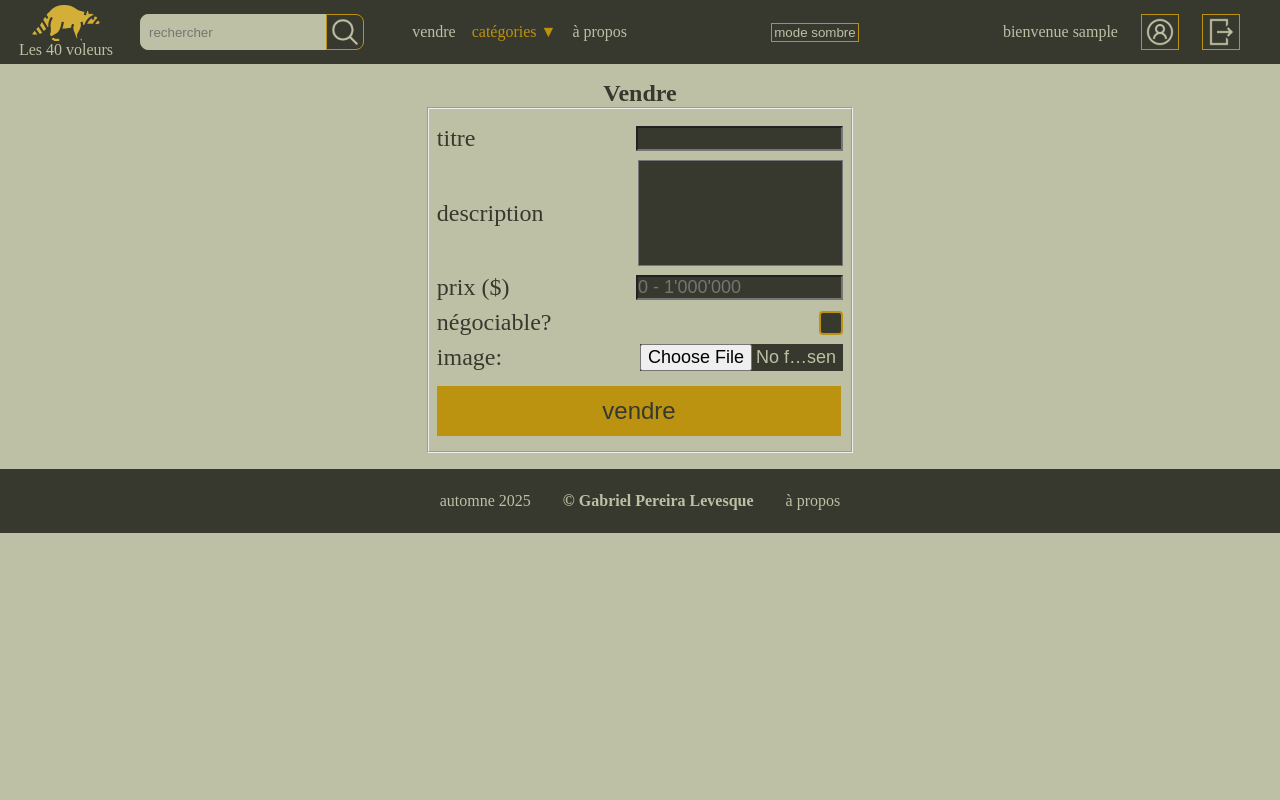
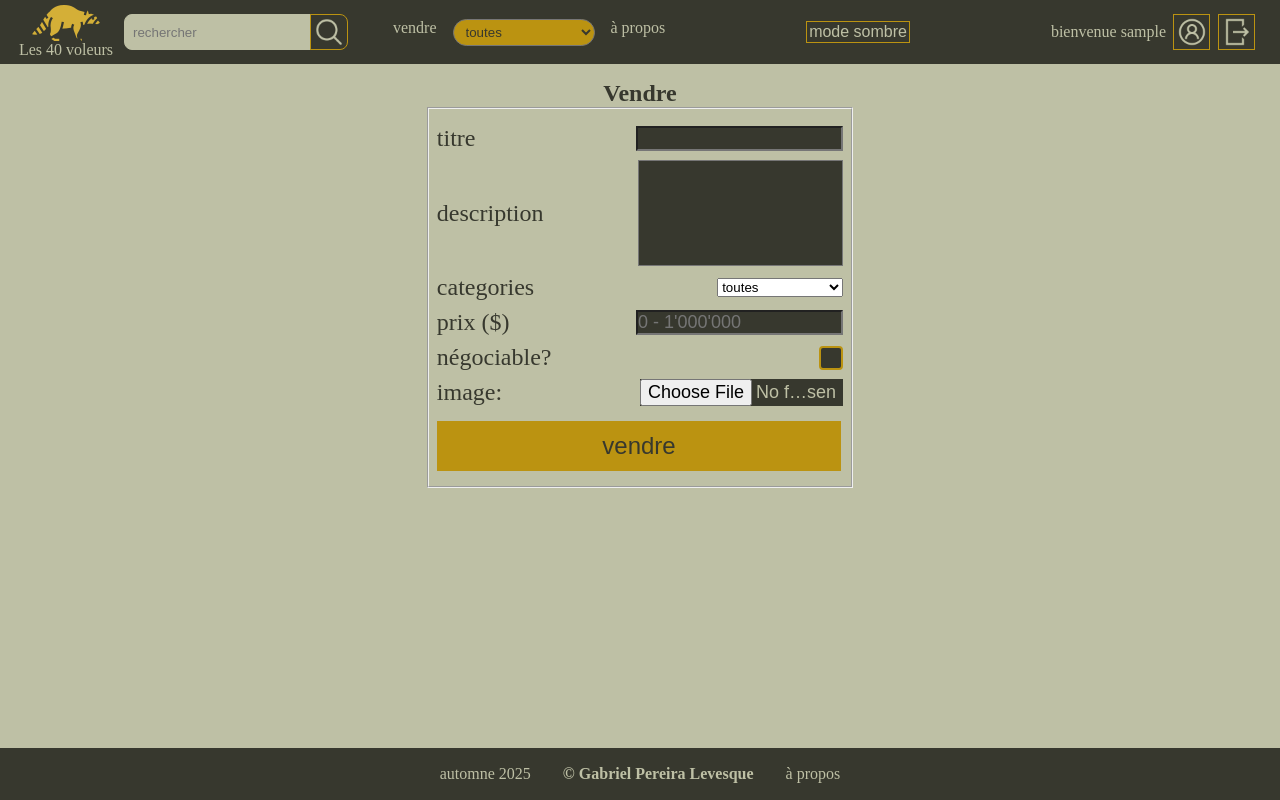
Before and after one commit to gabushk4/40voleurs, a PHP site: page /vendre.php in a window 1280 px wide. Run offline with PHP 8.4, Linux system fonts and the light colour scheme; the visitor is signed in with stand-in values (Sample User, id 1); tables that the repository leaves empty or names only in its code hold one stand-in row (values such as "Sample post").

Commit message:
les categories sont affichées et trient les annonces

```diff
--- a/include/bd.php
+++ b/include/bd.php
@@ -22,10 +22,10 @@ function get_pdo(){
     }
 }
 
-// ----------------------------------------------------------------------------
-// Ajoute un article. Retourne true ou false pour indiquer le succès ou l'échec
-// de l'opération.
-// ----------------------------------------------------------------------------
+/**
+Ajoute un article. Retourne true ou false pour indiquer le succès ou l'échec
+de l'opération.
+*/
 function ajouter_article($categorie, $usager, $titre, $description, $prix,
     $negociable, $chemin, $date) {
 
@@ -48,12 +48,18 @@ function ajouter_article($categorie, $usager, $titre, $description, $prix,
 
     return $retour;
 }
-// ----------------------------------------------------------------------------
-// Retourne une liste d'articles. Retourne false pour indiquer l'échec
-// de l'opération.
-// ----------------------------------------------------------------------------
-function obtenir_articles():mixed{
-    $sql = "SELECT * FROM article ORDER BY date_pub DESC";
+/**
+Retourne une liste d'articles. Retourne false pour indiquer l'échec
+de l'opération.
+*/
+function obtenir_articles($categorie = -1, $offset = 0):mixed{
+    $limit = 10;
+    $offset *= $limit;
+
+    if($categorie < 0)
+        $sql = "SELECT * FROM article ORDER BY date_pub DESC LIMIT $limit OFFSET $offset";
+    else
+        $sql = $sql = "SELECT * FROM article WHERE id_categorie = $categorie ORDER BY date_pub DESC LIMIT $limit OFFSET $offset";
 
     try{
         $pdo = get_pdo();
@@ -64,6 +70,11 @@ function obtenir_articles():mixed{
         return null;
     }
 }
+/**
+ * Obtiens les articles d'un usager
+ * @param int $idUsager
+ * @return array|null Retourne le stmt  si ca a marché
+ */
 function obtenir_articles_usager($idUsager):mixed{
     $sql = "SELECT * FROM article WHERE id_usager = ? ORDER BY date_pub DESC";
 
@@ -71,12 +82,17 @@ function obtenir_articles_usager($idUsager):mixed{
         $pdo = get_pdo();
         $stmt = $pdo->prepare($sql);
         $stmt->execute([$idUsager]);
-        return $stmt;
+        return $stmt->fetchAll(PDO::FETCH_ASSOC);
     }catch(Exception $e){
         echo "une erreur est survenue $e";
         return null;
     }
 }
+/**
+ * Permet de supprimer un article
+ * @param mixed $idArticle
+ * @return bool true si ca a marché
+ */
 function supprimer_article($idArticle):bool{
     $sql = "DELETE FROM article WHERE id = ?";
 
@@ -90,10 +106,10 @@ function supprimer_article($idArticle):bool{
         return false;
     }
 }
-// ----------------------------------------------------------------------------
-// Ajoute un usager. Retourne true ou false pour indiquer le succès ou l'échec
-// de l'opération.
-// ----------------------------------------------------------------------------
+/**
+Ajoute un usager. Retourne true ou false pour indiquer le succès ou l'échec
+de l'opération.
+*/
 function ajouter_usager($pseudo, $mdp, $nom, $prenom, $courriel){
     $sql = "INSERT INTO usager (pseudo, mdp, nom, prenom, courriel) VALUES (?, ?, ?, ?, ?)";
 
@@ -107,10 +123,10 @@ function ajouter_usager($pseudo, $mdp, $nom, $prenom, $courriel){
         $retour = null;
     }
 }
-// ----------------------------------------------------------------------------
-// Vérifie les informations d'un usager à la connexion. Retourne true ou false
-// pour indiquer le succès ou l'échec de l'opération.
-// ----------------------------------------------------------------------------
+/**
+Vérifie les informations d'un usager à la connexion. Retourne l'usager ou null
+pour indiquer le succès ou l'échec de l'opération.
+*/
 function connecter_usager($pseudo, $mdp): mixed{
     $sql = "SELECT mdp, id FROM usager WHERE pseudo = ?";
 
@@ -121,16 +137,15 @@ function connecter_usager($pseudo, $mdp): mixed{
         $row = $stmt->fetch(PDO::FETCH_ASSOC);
 
         if($row){
-
             $hash = $row['mdp'];
 
-            $id_usager = $row['id'];
+            $usager = $row;
 
-            if(!isset($hash, $id_usager) || !password_verify($mdp, $hash)){
+            if(!isset($hash) || !password_verify($mdp, $hash)){
                 return null;
             }
 
-            return $id_usager;
+            return $usager;
         }else{
             return null;
         }
@@ -139,7 +154,11 @@ function connecter_usager($pseudo, $mdp): mixed{
         return null;
     }
 }
-
+/**
+ * Obtient le pseudo d'un usager avec son id
+ * @param int $id_usager
+ * @return string|null retourne null si loperation echoue
+ */
 function obtenir_pseudo($id_usager){
     $sql = "SELECT pseudo FROM usager WHERE id = ?";
 
@@ -157,7 +176,40 @@ function obtenir_pseudo($id_usager){
 
         return $pseudo;
     }catch(Exception $e){
-
+        echo "erreur de connexion $e";
         return null;
     }
 }
+/**
+ * obtient toutes les catégories
+ * @return PDOStatement|null Retourne null si l'operation echoue
+ */
+function obtenir_categories(){
+    $sql = "SELECT * FROM categorie";
+
+    try{
+        $pdo = get_pdo();
+        $stmt = $pdo->query($sql);
+        echo var_dump($stmt);
+        return $stmt;
+    }catch(Exception $e){
+        echo "erreur de connexion $e";
+        exit;
+
+    }
+}
+
+function obtenir_titre_categorie($idCategorie){
+    $sql = "SELECT titre FROM categorie WHERE id = ?";
+
+    try{
+        $pdo = get_pdo();
+        $stmt = $pdo->query($sql);
+        echo var_dump($stmt);
+        return $stmt;
+    }catch(Exception $e){
+        echo "erreur de connexion $e";
+        exit;
+
+    }
+}
--- a/include/nav.php
+++ b/include/nav.php
@@ -5,6 +5,13 @@
     if(isset($_SESSION['connecteA40V'])){
         $connecte = true;
     }
+    $method = $_SERVER['REQUEST_METHOD'];
+
+    $idCategorie = -1;
+    if($method == "POST"){
+        $idCategorie = $_POST['categorie'];
+    }
+    include_once 'bd.php';
 ?>
 
 <nav class="nav-custom">
@@ -27,14 +34,21 @@
                 echo "<a href='./vendre.php'>vendre</a>";
             ?>
         </li>
-        <li class="dropdown">
-            <a class="dropdown-button" onclick="toggleDropdown()">catégories ▼</a>
-            <ul class="dropdown-content" id="menuDropdown">
-                <li><a href="#">meubles</a></li>
-                <li><a href="#">appareils électroniques</a></li>
-                <li><a href="#">vêtements</a></li>
-            </ul>
-        </li>
+        <form method="POST">
+            <select class="dropdown-button" name="categorie" onchange="this.form.submit()">
+                <option value="-1">toutes</option>
+                <?php
+                    $stmt = obtenir_categories();
+                    if(isset($stmt)){
+                        foreach($stmt as $row){
+                            $selectionne = $row['id'] == $idCategorie;
+                            echo "<option value='".$row['id']."' ".($selectionne?'selected':'').">".$row['titre']."</option>";
+                        }
+                    }else
+                        echo "<option value='6'>autres</option>";
+                ?>
+            </select>
+        </form>
         <li>
             <a href="#">à propos</a>
         </li>
--- a/index.php
+++ b/index.php
@@ -8,7 +8,7 @@
 
             // lire toutes les lignes dans un tableau
             try{
-                $articles = obtenir_articles();
+                $articles = obtenir_articles($idCategorie);
                 if(isset($articles)){
                     foreach ($articles as $article){
                         afficherAnnonce($article);
--- a/logins.csv
+++ /dev/null
@@ -1,2 +0,0 @@
-prof|test
-gab|Gabou2005
--- a/style.css
+++ b/style.css
@@ -57,9 +57,8 @@
     padding:0;
 }
 
-html, body{
-    height: auto;
-    min-height: 100%;
+html, body, main, .vitrine{
+    height: 100%;
 }
 
 body{
@@ -106,7 +105,7 @@ header{
     flex-direction: row;
     justify-content: center;
     align-items: center;
-    gap:24px
+    gap:8px
 }
 .brand{
     margin-top: -32px;
@@ -157,8 +156,11 @@ nav label{
   position: relative;
 }
 .dropdown-button {
-  color: var(--accent);
+  color: var(--secondary);
   cursor: pointer;
+  background-color: var(--accent);
+  border-radius: 8rem;
+  padding:4px 8px;
 }
 .dropdown-content {
     position: absolute;
@@ -222,6 +224,9 @@ nav label{
     height: 100%;
     background-color: var(--secondary);
 }
+a{
+    text-decoration: none;
+}
 a:hover{
     color: var(--hover)
 }
@@ -229,11 +234,13 @@ button{
     transition: background-color 0.3s ease-in;
     padding: 1px 2px;
     height: 80%;
+    width: 100%;
     display: flex;
     align-items: center;
     justify-content: center;
     border: none;
     color: var(--primary);
+    font-size: 16px;
 }
 .btn-imp{
     background-color: var(--accent);
@@ -263,9 +270,10 @@ button:hover{
     grid-template-columns: repeat(4, 1fr); /* 4 colonnes de largeur égale */
     gap: 38px; /* espace entre les annonces */
     width: 100%;
-    height: 100%;
     margin: 16px auto;
     box-sizing: border-box;
+
+    flex:1;
 }
 .annonce{
     height: 424px;
@@ -427,3 +435,16 @@ h2{
     width: 90%;
     object-fit: contain;
 }
+.demande-conf{
+    display: flex;
+    padding:0 16px;
+    height: 64px;
+    max-width: 100%;
+    background-color: var(--accent);
+    flex-direction: row;
+    align-items: center;
+    justify-content: space-between;
+}
+.demande-conf > p{
+    color:var(--secondary);
+}
--- a/supprimer_article.php
+++ /dev/null
@@ -1,6 +0,0 @@
-<?php
-include_once './include/bd.php';
-
-
-
-exit;
--- a/vendre.php
+++ b/vendre.php
@@ -2,11 +2,8 @@
 <?php
     include "./include/head.php";
     include "./include/nav.php";
-?>
+    include_once './include/bd.php';
 
-    <main class="main-form">
-        <div class="historique-vendre">
-            <?php
     const MIN_TITRE = 1;
     const MAX_TITRE = 50;
     const MIN_DESC = 10;
@@ -17,8 +14,12 @@
     const MIN_PSEUDO = 2;
     const MAX_PSEUDO = 20;
     const URL_BASE = 'http://142.44.247.33/~usager41/quarante_voleurs/vendre.php';
-
-
+    $emailConfirme = $_SESSION['email_confirme'];
+?>
+   <?php if($emailConfirme): ?>
+    <main class="main-form">
+        <div class="historique-vendre">
+            <?php
                 $method = $_SERVER['REQUEST_METHOD'];
 
                 $categories = [];
@@ -165,8 +166,6 @@
                             $img_url = "$repertoire/$img_name";
                             $file = __DIR__ . $img_url;
 
-                            echo $file;
-
                             switch($typeImage)
                             {
                                 case 'image/jpeg':
@@ -202,7 +201,7 @@
                                 exit;
                             }
 
-                            include_once './include/bd.php';
+
                             ajouter_article(1, $id_usager, trim($_POST['titre']), trim($_POST['description']), $_POST['prix'], $negociable, $img_url, $dateAjout);
 
                             include_once "./include/funcAfficherAnnonce.php";
@@ -215,7 +214,7 @@
                                 "chemin_image"=>$img_url,
                                 "date_pub"=>$dateAjout,
                                 "id_usager"=>$id_usager
-                            ], false);
+                            ]);
                             echo "
                                 <div class='revenir-accueil'>
                                     <a href='./index.php' class='btn-imp'>revenir à l'accueil</a>
@@ -225,41 +224,45 @@
                         }
                     }
                 }
-
             ?>
         </div>
         <h2>Vendre</h2>
         <h3 class="erreur"><?=
             $_SESSION['message']??''?>
         </h3>
+
         <fieldset class="fieldset" title="vendre">
             <form class="form-perso" method="POST" enctype="multipart/form-data">
                 <div class="form-ligne">
                     <label for="titre">titre</label>
-                    <input id="titre" name="titre" value="<?= $_GET['titre'] ?? '' ?>"/>
+                    <input id="titre" name="titre" value="<?=$_GET['titre'] ?? '' ?>"/>
                 </div>
                 <div class="form-ligne">
                     <label for="description">description</label>
                     <textarea id="description" name="description"><?=isset($_GET['description'])?str_replace('+', ' ', $_GET['description']):'' ?></textarea>
                 </div>
-                <!-- <div class="form-ligne">
+                <div class="form-ligne">
                     <label for="categories">categories</label>
-                    <li id="categories" class="dropdown">
-                        <a class="dropdown-button" onclick="toggleDropdown()">catégories ▼</a>
-                        <ul class="dropdown-content" id="menuDropdown">
-                            <li><a href="#">meubles</a></li>
-                            <li><a href="#">appareils électroniques</a></li>
-                            <li><a href="#">vêtements</a></li>
-                        </ul>
-                    </li>
-                </div> -->
+                    <select name="categories" id="categories">
+                        <option value="0">toutes</option>
+                        <?php
+                            $stmt = obtenir_categories();
+                            if(isset($stmt)){
+                                foreach($stmt as $row){
+                                    echo "<option value='".$row['id']."' >".$row['titre']."</option>";
+                                }
+                            }else
+                                echo "<option value='6'>divers</option>";
+                        ?>
+                    </select>
+                </div>
                 <div class="form-ligne">
                     <label for="prix">prix ($)</label>
-                        <input id="prix" name="prix" type="number" placeholder="0 - 1'000'000" value="<?= $_GET['prix'] ?? '' ?>"/>
+                    <input id="prix" name="prix" type="number" placeholder="0 - 1'000'000" value="<?=$_GET['prix']??''?>"/>
                 </div>
                 <div class="form-ligne">
                     <label for="negociable">négociable?</label>
-                    <input type="checkbox" id="negociable" name="negociable" <?= (isset($_GET['negociable']) && $_GET['negociable'] === 'on') ? 'checked' : '' ?>/>
+                    <input type="checkbox" id="negociable" name="negociable" <?=(isset($_GET['negociable']) && $_GET['negociable'] === 'on') ? 'checked' : '' ?>/>
                 </div>
                 <div class="form-ligne">
                     <input type="hidden" name="MAX_FILE_SIZE" value="1000000">
@@ -273,4 +276,14 @@
             </form>
         </fieldset>
     </main>
+    <?php else:?>
+        <main>
+        <form class="demande-conf" action="">
+            <p>Tu dois confirmer ton courriel pour vendre de quoi</p>
+            <div style="width:200px;height:32px">
+                <button class="btn-normal" href="">cliques ici pour confirmer</button>
+            </div>
+        </form>
+        </main>
+    <?php endif ?>
     <?php include "./include/footer.php"?>
```
Also changed, not shown: confirmation.php (added, +10 -0 lines), connexion.php (+8 -7 lines), include/courriel.php (added, +27 -0 lines), inscription.php (+4 -4 lines), profil.php (+10 -3 lines), admin.php (added), data.csv (deleted), selectionner_categorie.php (added), 1 other file. Lines whose indentation alone changed are shown as unchanged.
